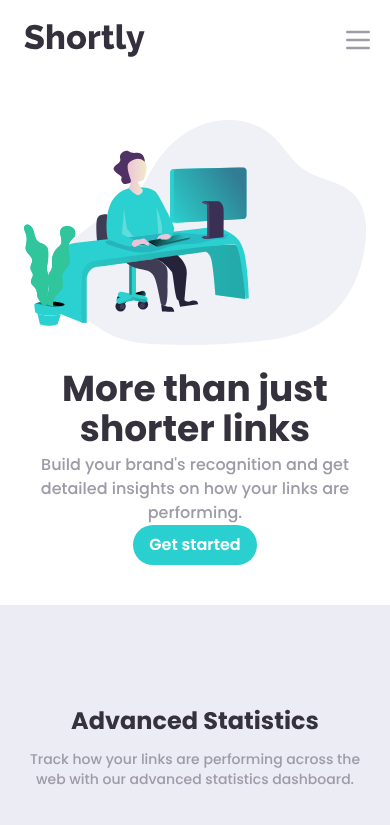
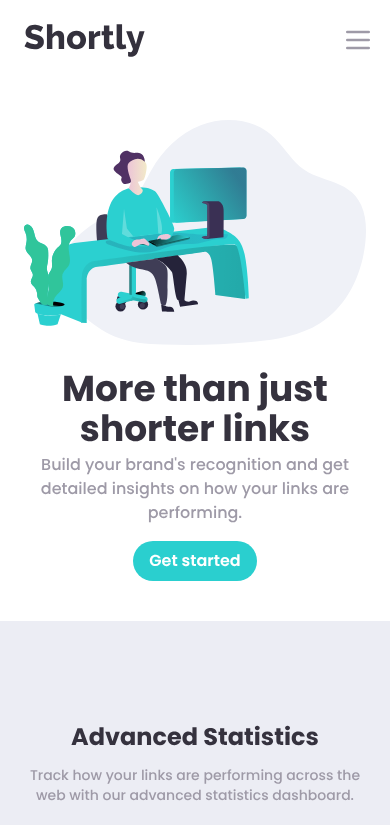
Before and after one commit to Rowada/shortly-landing-page, a React (Vite) app: page / in a window 390 px wide. Shown: the top 825 px of the page. Built offline with nearby package versions, Linux system fonts and the light colour scheme.

Commit message:
style: update spacing

```diff
--- a/src/components/Header/Hero.jsx
+++ b/src/components/Header/Hero.jsx
@@ -25,7 +25,7 @@ export const Hero = () => {
               Build your brand's recognition and get detailed insights on how
               your links are performing.
             </p>
-            <button className="inline-flex items-center justify-center rounded-full bg-primary px-4 py-2 text-center text-base font-semibold text-white focus:ring-4">
+            <button className="mt-4 inline-flex items-center justify-center rounded-full bg-primary px-4 py-2 text-center text-base font-semibold text-white focus:ring-4 lg:mt-0">
               Get started
             </button>
           </div>
```
